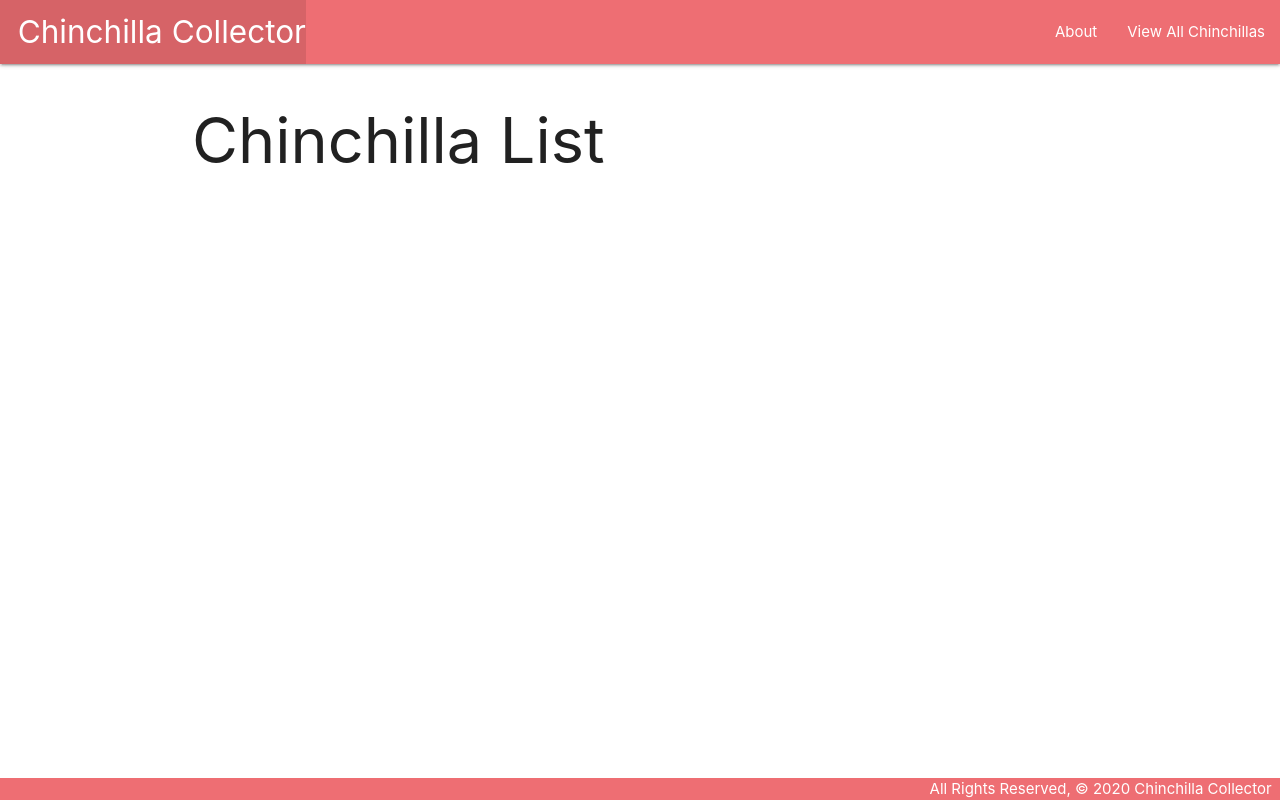
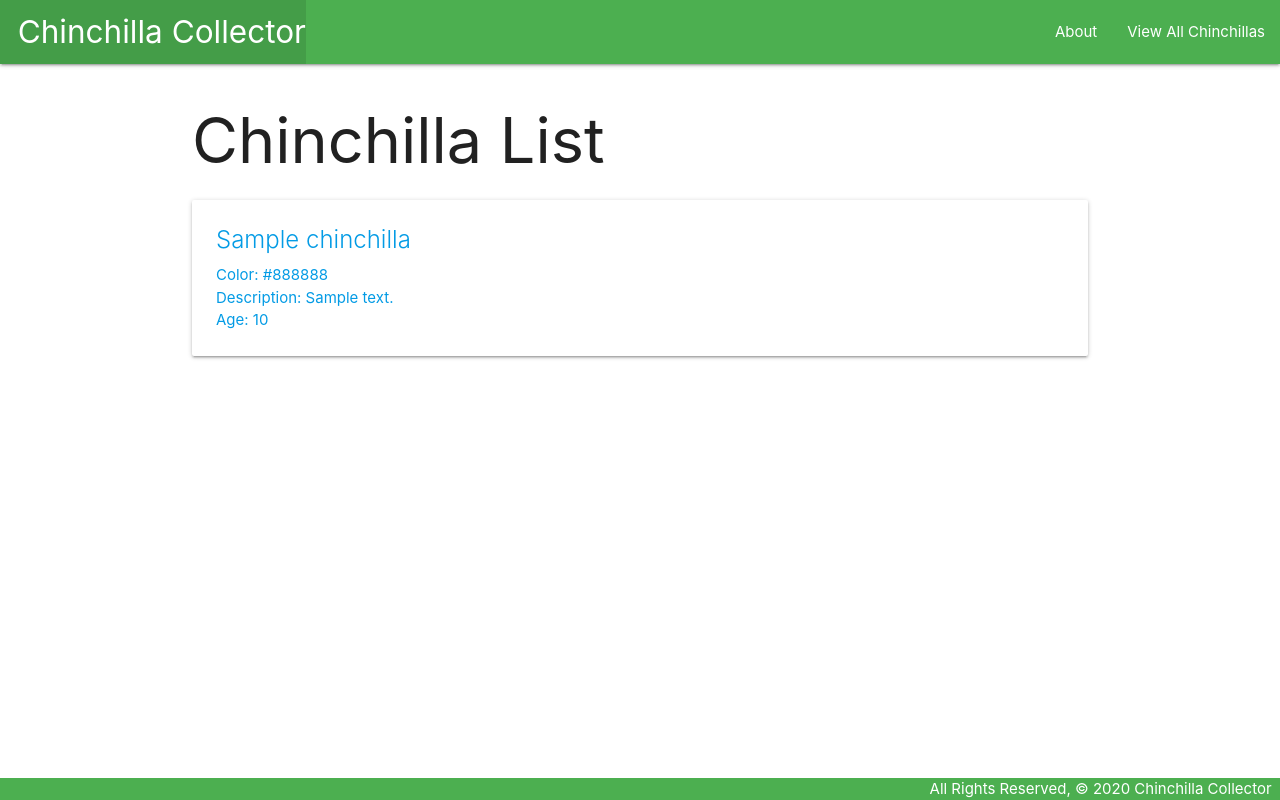
Before and after one commit to kimberlyalord/chinchilla_collector, a Django app: page /chinchillas/ in a window 1280 px wide. Run offline with Django 3.2, Linux system fonts and the light colour scheme; tables that the repository leaves empty hold one stand-in row (values such as "Sample post").

Commit message:
Fix index template

```diff
--- a/main_app/templates/base.html
+++ b/main_app/templates/base.html
@@ -14,7 +14,7 @@
 
 <body>
     <header class="navbar-fixed">
-        <nav>
+        <nav class="green">
             <div class="nav-wrapper">
                 <ul>
                     <li><a href="/" class="left brand-logo">&nbsp;&nbsp;Chinchilla Collector</a></li>
@@ -30,7 +30,7 @@
         {% block content %}
         {% endblock %}
     </main>
-    <footer class="page-footer">
+    <footer class="page-footer green">
         <div class="right">All Rights Reserved, &copy; 2020 Chinchilla Collector &nbsp;</div>
     </footer>
 </body>
--- a/main_app/templates/main_app/chinchilla_list.html
+++ b/main_app/templates/main_app/chinchilla_list.html
@@ -3,7 +3,7 @@
 
 <h1>Chinchilla List</h1>
 
-{% for chinchilla in chinchillas %}
+{% for chinchilla in object_list %}
 <a href="{% url 'detail' chinchilla.id %}">
     <div class="card">
         <div class="card-content">
--- a/main_app/urls.py
+++ b/main_app/urls.py
@@ -5,4 +5,5 @@ urlpatterns = [
     path('', views.home, name='home'),
     path('about/', views.about, name='about'),
     path('chinchillas/', views.ChinchillaList.as_view(), name='index'),
+    path('chinchillas/<int:pk>', views.ChinchillaDetail.as_view(), name='detail'),
 ]
--- a/main_app/views.py
+++ b/main_app/views.py
@@ -1,7 +1,7 @@
 from django.shortcuts import render, redirect
+from .models import Chinchilla
 from django.views.generic import ListView, DetailView
 from django.views.generic.edit import CreateView, UpdateView, DeleteView
-from .models import Chinchilla
 
 # Create your views here.
 def home(request):
@@ -16,3 +16,6 @@ def about(request):
 
 class ChinchillaList(ListView):
     model = Chinchilla
+
+class ChinchillaDetail(DetailView):
+    model = Chinchilla
```
